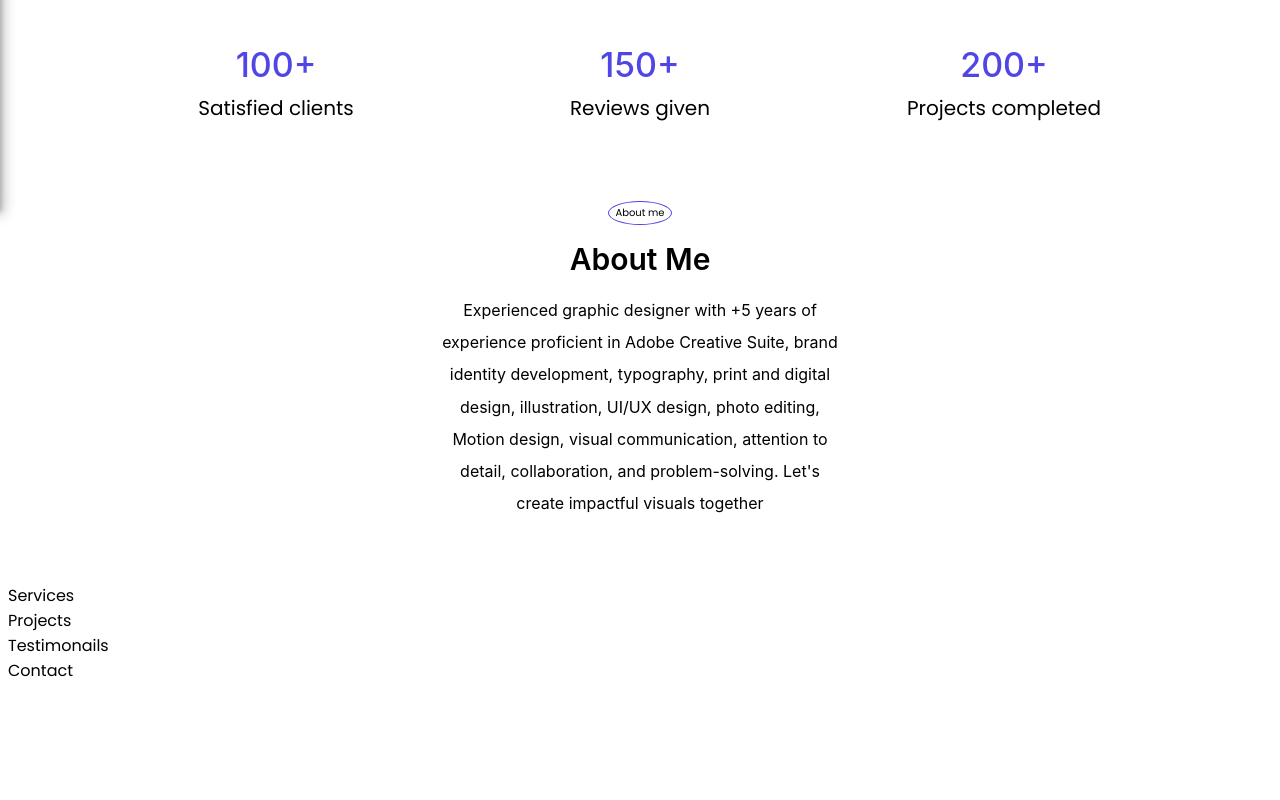
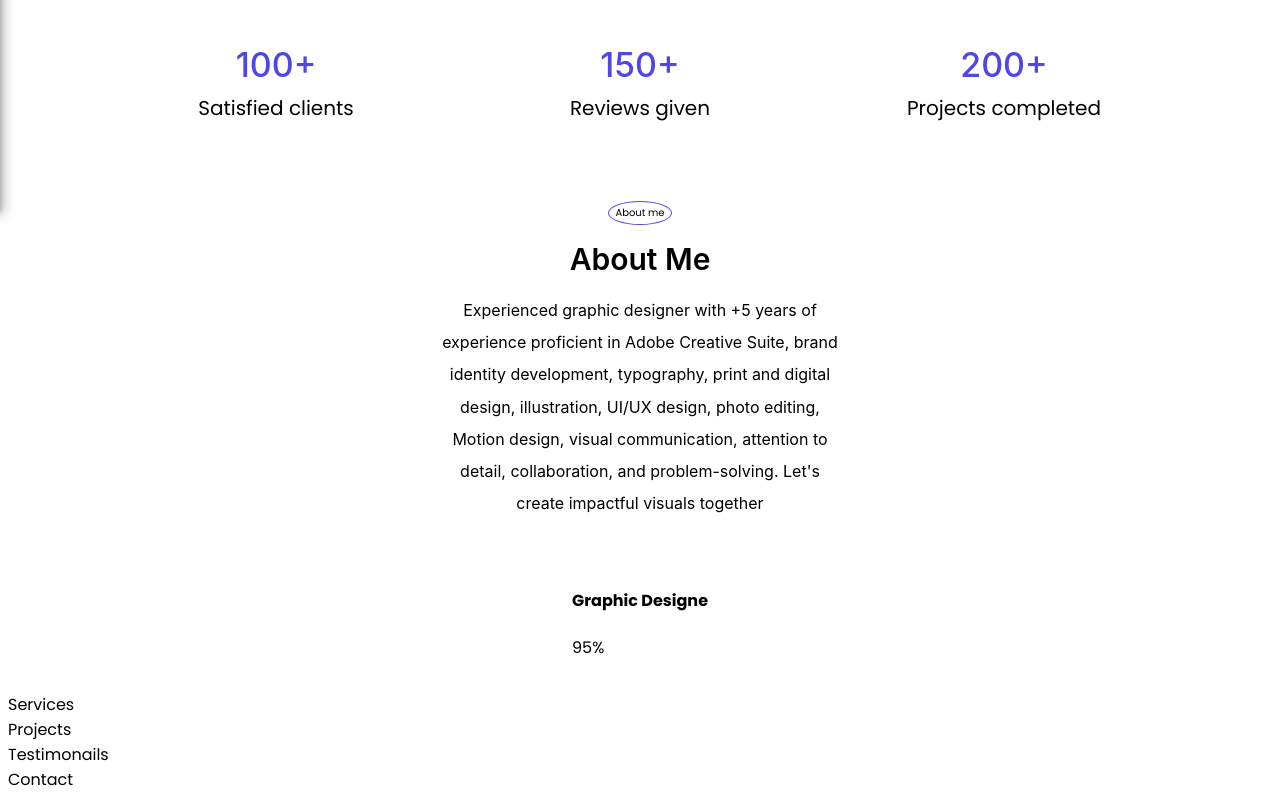
Before and after one commit to zainabturkmen/S-I-S, a React (Create React App) app: page / in a window 1280 px wide. Shown: the part 590-1390 px from the top of the page. Before the commit the page ends 1281 px from the top, so only its background shows below. Built offline with nearby package versions, Linux system fonts and the light colour scheme; a web font is replaced by a local one.

Commit message:
adding updates

```diff
--- a/src/components/About.js
+++ b/src/components/About.js
@@ -19,7 +19,13 @@ const About = () => {
           </h3>
         </div>
         <div>
-
+          <div>
+            <h4>Graphic Designe</h4>
+            <div>
+              <p className="number">95%</p>
+              <div className="percentage"></div>
+            </div>
+          </div>
         </div>
       </div>
     </Wrapper>
```
